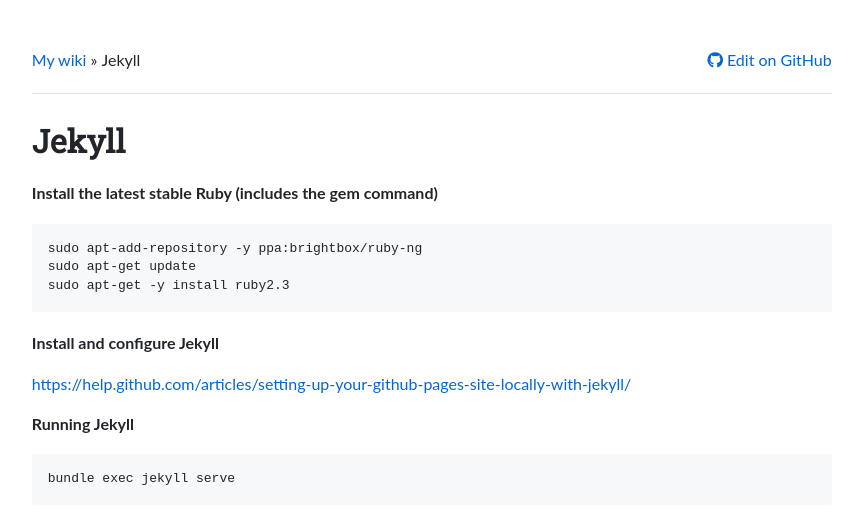
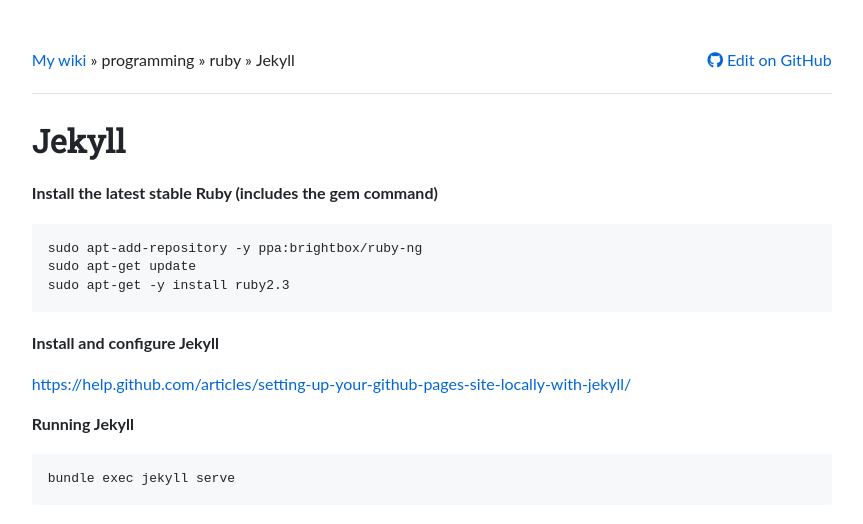
Before and after one commit to bmaupin/wiki, a Jekyll site: the page built from programming/ruby/jekyll.md, in a window 1280 px wide. Shown: the top 524 px of the page, without its empty margins (28-891 px from the left). Built offline with Jekyll 4.4.1, drawn with Linux system fonts in a browser that asks for light colours; nearby versions of some CDN libraries; our own code applies the rules of GitHub Pages for plain Markdown files; comment, search, counter and statistics services are not loaded.

Commit message:
Add directory segments to breadcrumbs

```diff
--- a/_layouts/default.html
+++ b/_layouts/default.html
@@ -11,6 +11,10 @@
       <div role="navigation">
         <ul class="breadcrumbs">
           <li><a href="{{ '/' | relative_url }}">{{ site.title }}</a> &raquo;</li>
+          {% assign dir_segments = page.dir | slice: 1, page.dir.size | split: '/' %}
+          {% for segment in dir_segments %}
+          <li>{{ segment }} &raquo;</li>
+          {% endfor %}
           {% if page.title %}
           <li>{{ page.title }}</li>
           {% endif %}
```
